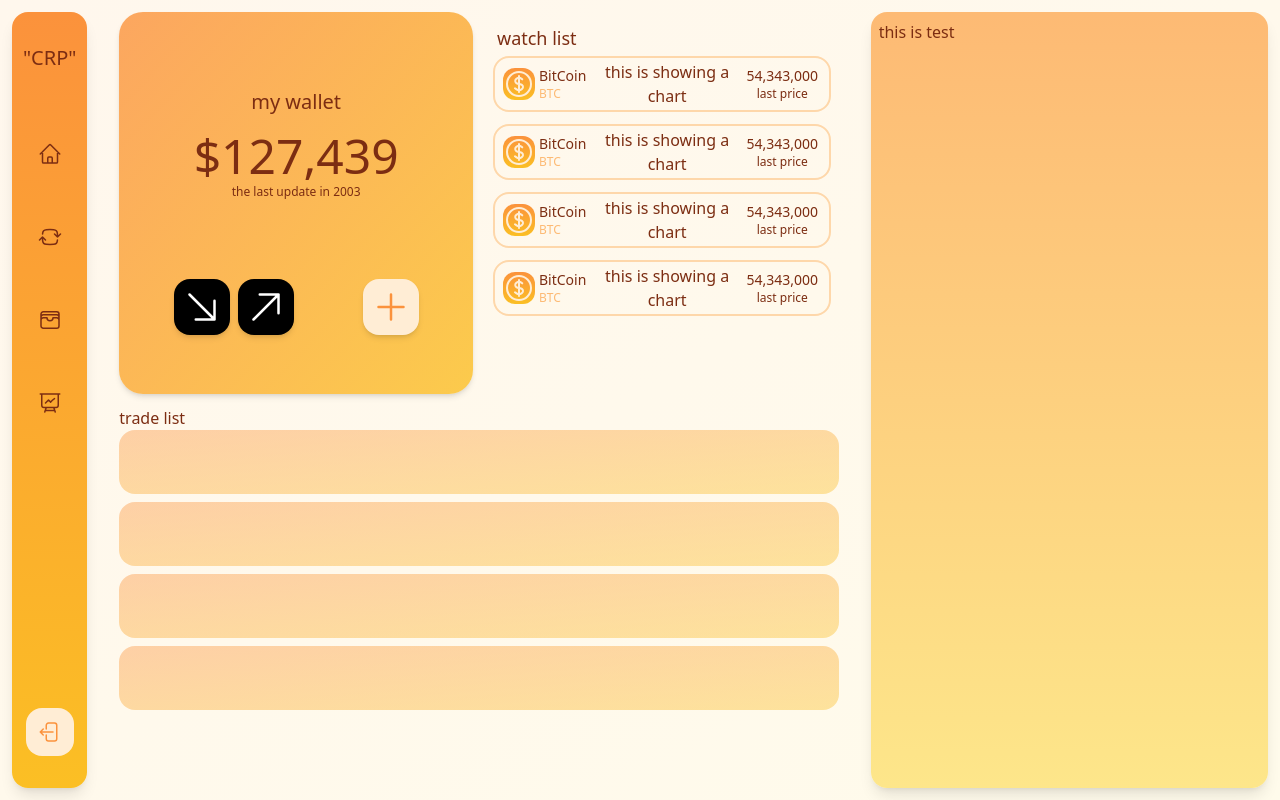
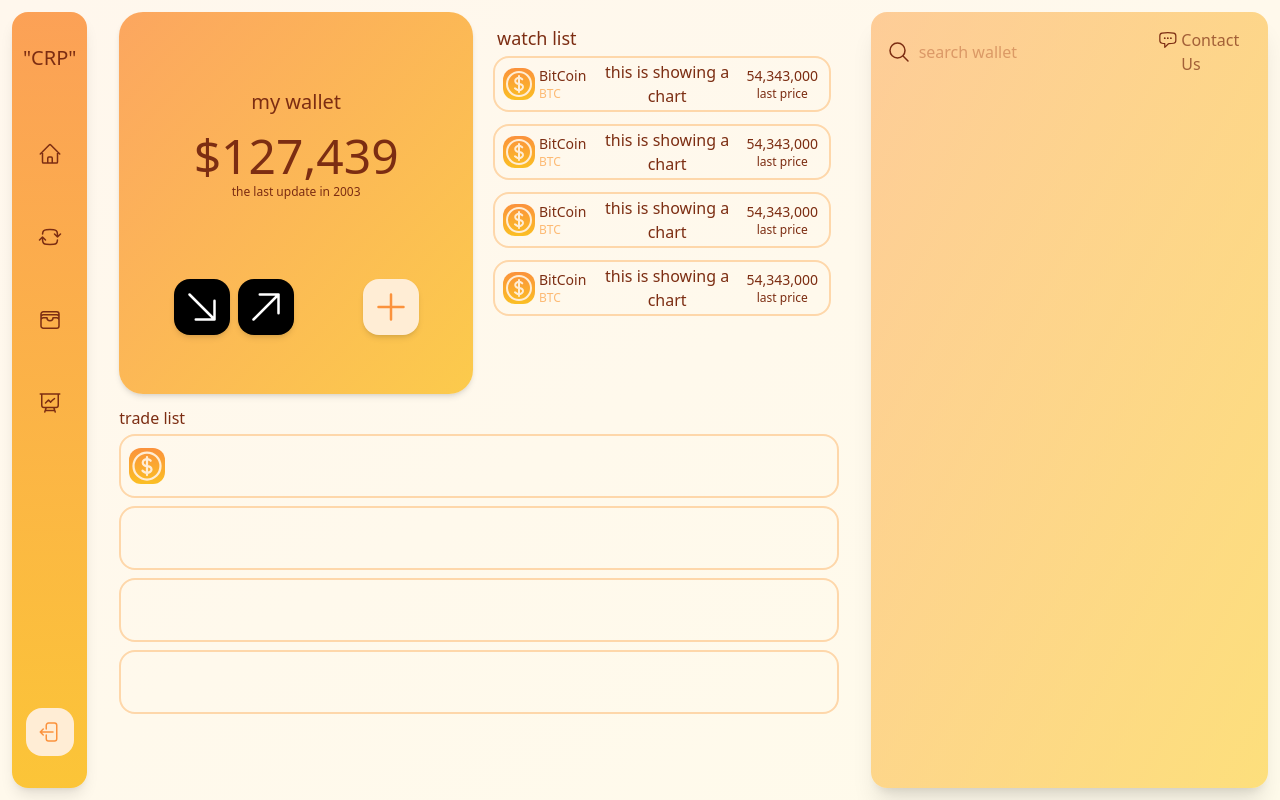
Before and after one commit to Amir-Ali-Nasrollahi/cripto-currency-exchange-front-end, a Vue app: page / in a window 1280 px wide. Built offline with nearby package versions, Linux system fonts and the light colour scheme.

Commit message:
add contact us and search box to rightbar and change the right bar background color

```diff
--- a/src/components/sections/centerBar.vue
+++ b/src/components/sections/centerBar.vue
@@ -128,12 +128,21 @@
 
         <div class="w-full col-span-2">
             <h1>trade list</h1>
-            <div>
+            <div class="mt-1">
+                <div class="w-full flex flex-row items-center justify-start p-2 h-16 mb-2 rounded-2xl border-2 border-orange-200 ">
 
-                <div class="w-full h-16 mb-2 rounded-2xl bg-gradient-to-br from-orange-400/40 to-amber-400/40"></div>
-                <div class="w-full h-16 mb-2 rounded-2xl bg-gradient-to-br from-orange-400/40 to-amber-400/40"></div>
-                <div class="w-full h-16 mb-2 rounded-2xl bg-gradient-to-br from-orange-400/40 to-amber-400/40"></div>
-                <div class="w-full h-16 mb-2 rounded-2xl bg-gradient-to-br from-orange-400/40 to-amber-400/40"></div>
+                    <h3 class="bg-gradient-to-b from-orange-400 to-amber-400 w-fit rounded-xl text-orange-100">
+                        <svg xmlns="http://www.w3.org/2000/svg" fill="none" viewBox="0 0 24 24" stroke-width="1.5"
+                            stroke="currentColor" class="size-9">
+                            <path stroke-linecap="round" stroke-linejoin="round"
+                                d="M12 6v12m-3-2.818.879.659c1.171.879 3.07.879 4.242 0 1.172-.879 1.172-2.303 0-3.182C13.536 12.219 12.768 12 12 12c-.725 0-1.45-.22-2.003-.659-1.106-.879-1.106-2.303 0-3.182s2.9-.879 4.006 0l.415.33M21 12a9 9 0 1 1-18 0 9 9 0 0 1 18 0Z" />
+                        </svg>
+                    </h3>
+
+                </div>
+                <div class="w-full h-16 mb-2 rounded-2xl border-2 border-orange-200 "></div>
+                <div class="w-full h-16 mb-2 rounded-2xl border-2 border-orange-200 "></div>
+                <div class="w-full h-16 mb-2 rounded-2xl border-2 border-orange-200 "></div>
             </div>
         </div>
     </section>
--- a/src/components/sections/navBar.vue
+++ b/src/components/sections/navBar.vue
@@ -2,7 +2,7 @@
     <section class="w-full h-full">
         <div class="h-full w-full">
             <div
-                class="h-full flex flex-col justify-between py-8 items-center bg-gradient-to-b from-orange-400 to-amber-400 rounded-2xl shadow-lg">
+                class="h-full flex flex-col justify-between py-8 items-center bg-gradient-to-b from-orange-400/85 to-amber-400/90 rounded-2xl shadow-lg">
                 <div class="h-full w-full flex flex-col items-center">
                     <h1 class="text-xl text-center mb-10">"CRP"</h1>
                     <ul class="h-1/2 flex flex-col items-start justify-around">
--- a/src/components/sections/rightBar.vue
+++ b/src/components/sections/rightBar.vue
@@ -1,6 +1,34 @@
 <template>
-    <section class="w-full h-full bg-gradient-to-b from-orange-300 p-2 to-amber-200 rounded-2xl shadow-lg">
-        this is test
+    <section
+        class="w-full h-full bg-gradient-to-br from-orange-300/70 to-amber-300/70 p-2 rounded-2xl shadow-xl flex flex-col items-center justify-start">
+        <div class="flex flex-row items-center justify-between w-full p-2">
+            <div class="flex flex-row items-center">
+                <label for="search">
+                    <svg xmlns="http://www.w3.org/2000/svg" fill="none" viewBox="0 0 24 24" stroke-width="1.5"
+                        stroke="currentColor" class="size-6">
+                        <path stroke-linecap="round" stroke-linejoin="round"
+                            d="m21 21-5.197-5.197m0 0A7.5 7.5 0 1 0 5.196 5.196a7.5 7.5 0 0 0 10.607 10.607Z" />
+                    </svg>
+                </label>
+
+                <input type="text" id="search"
+                    class="placeholder-orange-800/35 px-2 focus:outline-none focus:border-2 focus:border-orange-100 transition-all duration-75 bg-transparent rounded-xl h-10"
+                    placeholder="search wallet">
+
+            </div>
+            <div class="flex flex-row w-fit hover:cursor-pointer">
+                <svg xmlns="http://www.w3.org/2000/svg" fill="none" viewBox="0 0 24 24" stroke-width="1.5"
+                    stroke="currentColor" class="size-6">
+                    <path stroke-linecap="round" stroke-linejoin="round"
+                        d="M8.625 9.75a.375.375 0 1 1-.75 0 .375.375 0 0 1 .75 0Zm0 0H8.25m4.125 0a.375.375 0 1 1-.75 0 .375.375 0 0 1 .75 0Zm0 0H12m4.125 0a.375.375 0 1 1-.75 0 .375.375 0 0 1 .75 0Zm0 0h-.375m-13.5 3.01c0 1.6 1.123 2.994 2.707 3.227 1.087.16 2.185.283 3.293.369V21l4.184-4.183a1.14 1.14 0 0 1 .778-.332 48.294 48.294 0 0 0 5.83-.498c1.585-.233 2.708-1.626 2.708-3.228V6.741c0-1.602-1.123-2.995-2.707-3.228A48.394 48.394 0 0 0 12 3c-2.392 0-4.744.175-7.043.513C3.373 3.746 2.25 5.14 2.25 6.741v6.018Z" />
+                </svg>
+                <h1 class="mx-1 text-orange-900/70">Contact Us</h1>
+            </div>
+
+        </div>
+
+
+
     </section>
 </template>
 
```
